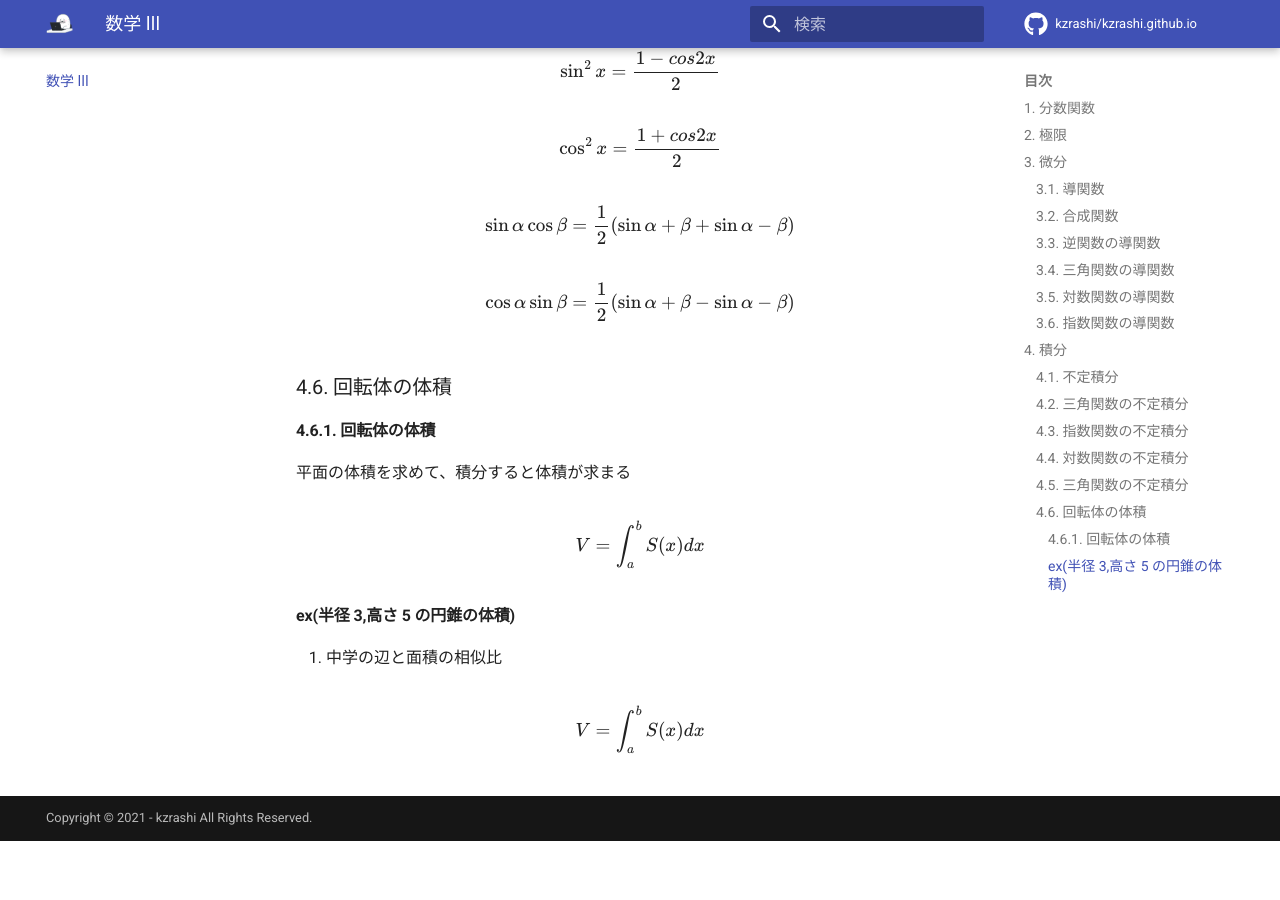
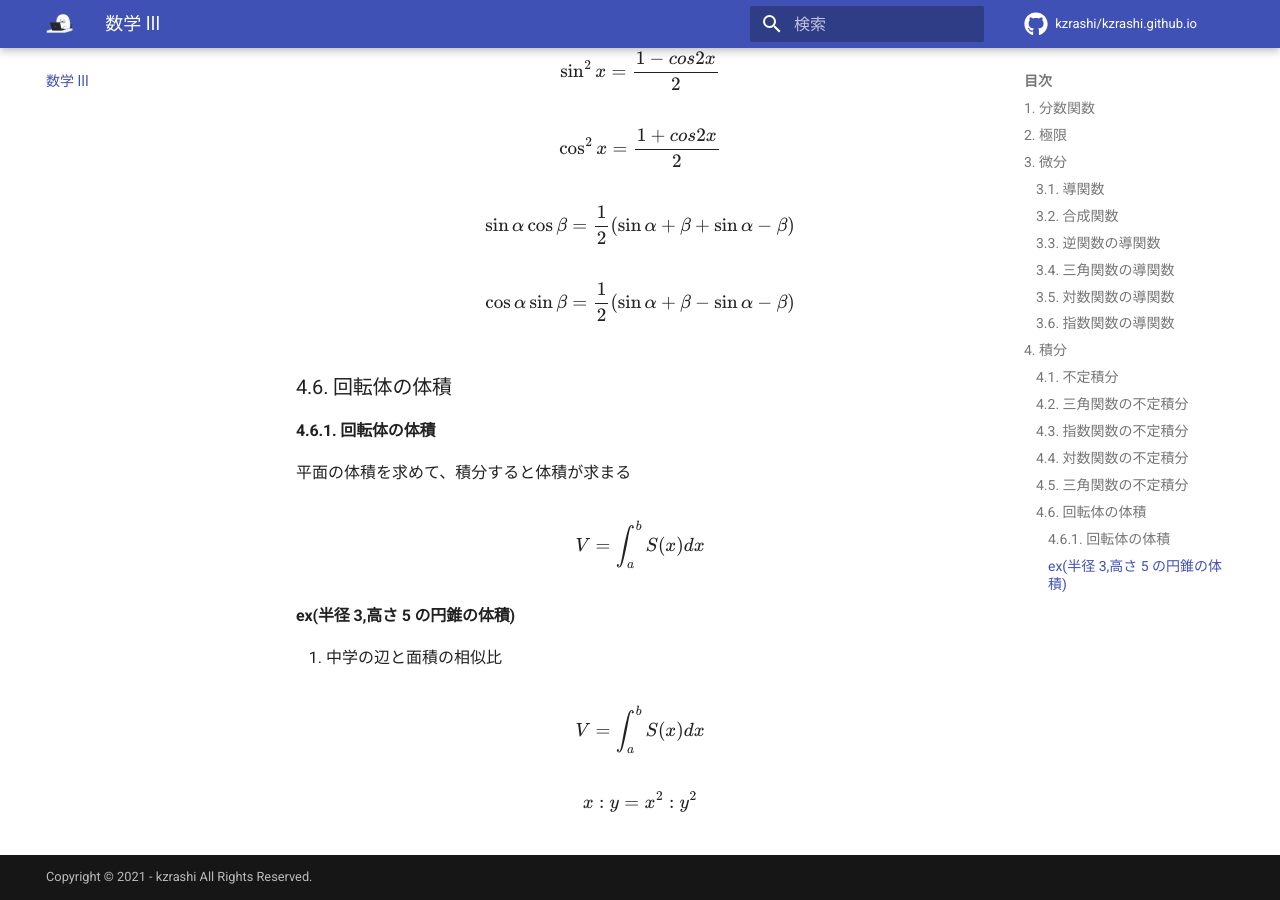
Before and after one commit to kzrashi/kzrashi.github.io, an MkDocs documentation site: the page built from docs/11_math3.md, in a window 1280 px wide and 900 px high, scrolled down 6015 px. Built offline with MkDocs 1.6.1 and Material for MkDocs 9.7.7, drawn with Linux system fonts in a browser that asks for light colours; comment, search, counter and statistics services are not loaded; before the commit the page ends 6856 px from its top, so only the background shows below that.

```diff
--- a/docs/11_math3.md
+++ b/docs/11_math3.md
@@ -307,9 +307,9 @@
 V=\int^b_aS(x)dx
 $$
 
-<!-- $$
-x:y = x^2 : y^2
-$$ -->
+$$
+x : y = x^2 : y^2
+$$
 
   <!-- 2. 今回の問題に当てはめると、高さの比を相似で使う
 
```
